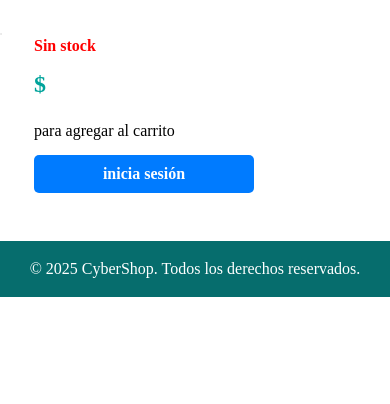
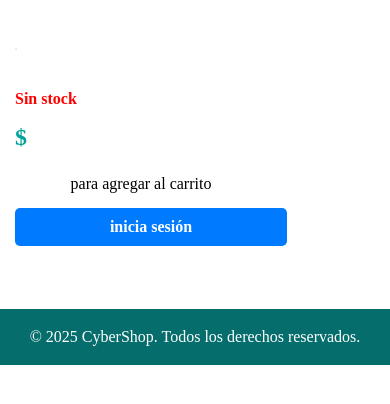
Before and after one commit to Leoperesp/Cyberstore, a Django app: template store/templates/store/product_detail.html in a window 390 px wide. Shown: the part 61-465 px from the top of the page. Run offline with Django 3.2, Linux system fonts and the light colour scheme; the template is opened without the code that fills it, so the values that code supplies are empty.

Commit message:
Implementacion de filtro de categoria en products, correcciones finales en la visualizacion en dispositivos móviles.

```diff
--- a/cybershop/settings.py
+++ b/cybershop/settings.py
@@ -26,7 +26,7 @@
 # SECURITY WARNING: don't run with debug turned on in production!
 DEBUG = True
 
-ALLOWED_HOSTS = []
+ALLOWED_HOSTS = ['192.168.100.8']
 
 
 # Application definition
--- a/static/css/product_detail.css
+++ b/static/css/product_detail.css
@@ -5,11 +5,16 @@
     gap: 2rem;
     margin-bottom: 2rem;
     max-width: 900px;
+    align-items: flex-start; /* Añadir para mejor alineación en desktop */
+}
+
+.product-image-area {
+    flex: 0 0 auto; /* Evita que la imagen se estire */
+    max-width: 300px; /* Limita el ancho máximo de la imagen */
 }
 
 .product-image {
     max-width: 300px;
-    max-height: 300px;
     object-fit: cover;
     border: 1px solid #ddd;
     border-radius: 8px;
@@ -17,7 +22,8 @@
 
 .product-details {
     display: block;
-    width: 200px;
+    max-width: 200px;
+    flex: 1; /* Permite que ocupe el espacio restante en desktop */
 }
 
 .product-title {
@@ -89,3 +95,37 @@
     text-align: center;
     font-weight: bold;
 }
+
+@media (max-width: 768px) {
+
+    .product-container {
+        flex-direction: column;
+        gap: 20px;
+        padding: 15px;
+    }
+
+    .product-image-area,
+    .product-details {
+        width: 100%;
+        flex: none;
+        max-width: none;
+        margin-left: 0;
+        margin-right: 0;
+    }
+
+    .product-image-area {
+        width: 100%;
+        margin: 0 auto;
+    }
+
+    .product-image {
+        max-width: 100%;
+    }
+
+    .login-message {
+        text-align: center;
+        width: 70%;
+        box-sizing: border-box;
+        font-size: 1rem;
+    }
+}
--- a/store/templates/store/product_detail.html
+++ b/store/templates/store/product_detail.html
@@ -29,7 +29,7 @@
 {% endif %}
 <h1 class="product-title">{{ product.name }}</h1>
 <div class="product-container">
-    <div>
+    <div class="product-image-area">
         <img src="{{ product.image.url }}" alt="{{ product.name }}" class="product-image">
     </div>
     <div class="product-details">
--- a/templates/base.html
+++ b/templates/base.html
@@ -11,6 +11,7 @@
 </head>
 <body>
     <script>
+        // Script para el menú hamburguesa
         document.addEventListener('DOMContentLoaded', function() {
             var hamburgerToggle = document.querySelector('.hamburger-toggle');
             var navLinksContainer = document.querySelector('.nav-links-container');
@@ -21,7 +22,7 @@
                 });
             }
 
-            // Script para el menú desplegable (dropdown) que ya tenías
+            // Script para el menú desplegable
             var dropdown = document.querySelector('.nav-dropdown');
             var toggle = document.querySelector('.dropdown-toggle');
             if (dropdown && toggle) {
@@ -47,7 +48,6 @@
             <div class="nav-links-container">
                 <a class="nav-links" href="/">CyberShop</a>
                 <a class="nav-links" href="/products/">Productos</a>
-                <a class="nav-links" href="#">Arma tu pc</a>
                 <a class="nav-links" href="/about/">Quienes somos</a>
                 <div class="nav-dropdown">
                     <button class="nav-links dropdown-toggle">Contacto ▼</button>
@@ -57,7 +57,6 @@
                         <a href="/faq/">Preguntas frecuentes</a>
                     </div>
                 </div>
-
                 {% if user.is_authenticated %}
                 <a class="nav-links" href="{% url 'store:view_cart' %}">Mi Carrito</a>
                 <a class="nav-links" href="{% url 'users:logout' %}">Cerrar sesión</a>
```
Also changed, not shown: static/css/products.css (+16 -0 lines), store/templates/store/products.html (+21 -0 lines), store/views.py (+28 -1 lines), db.sqlite3.
